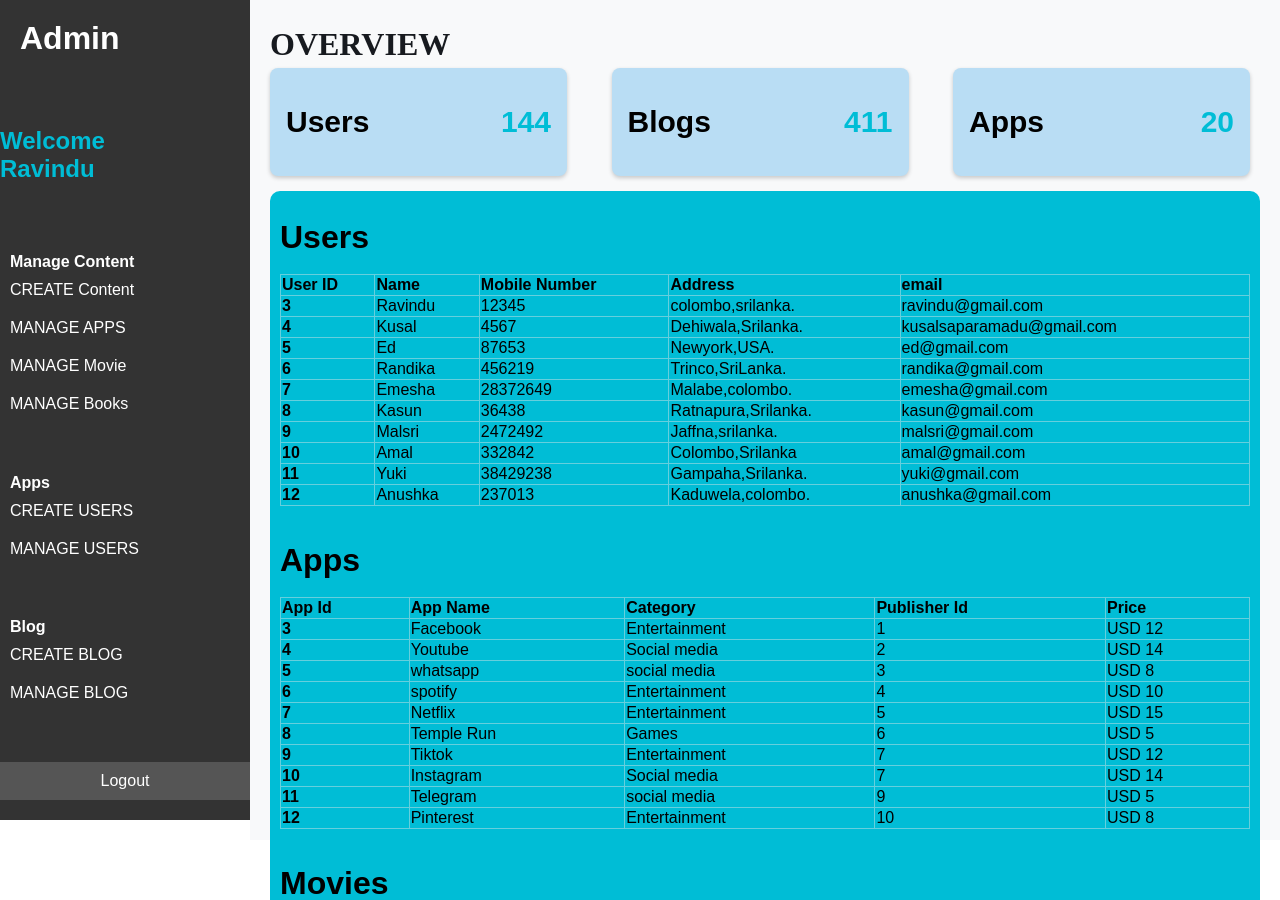
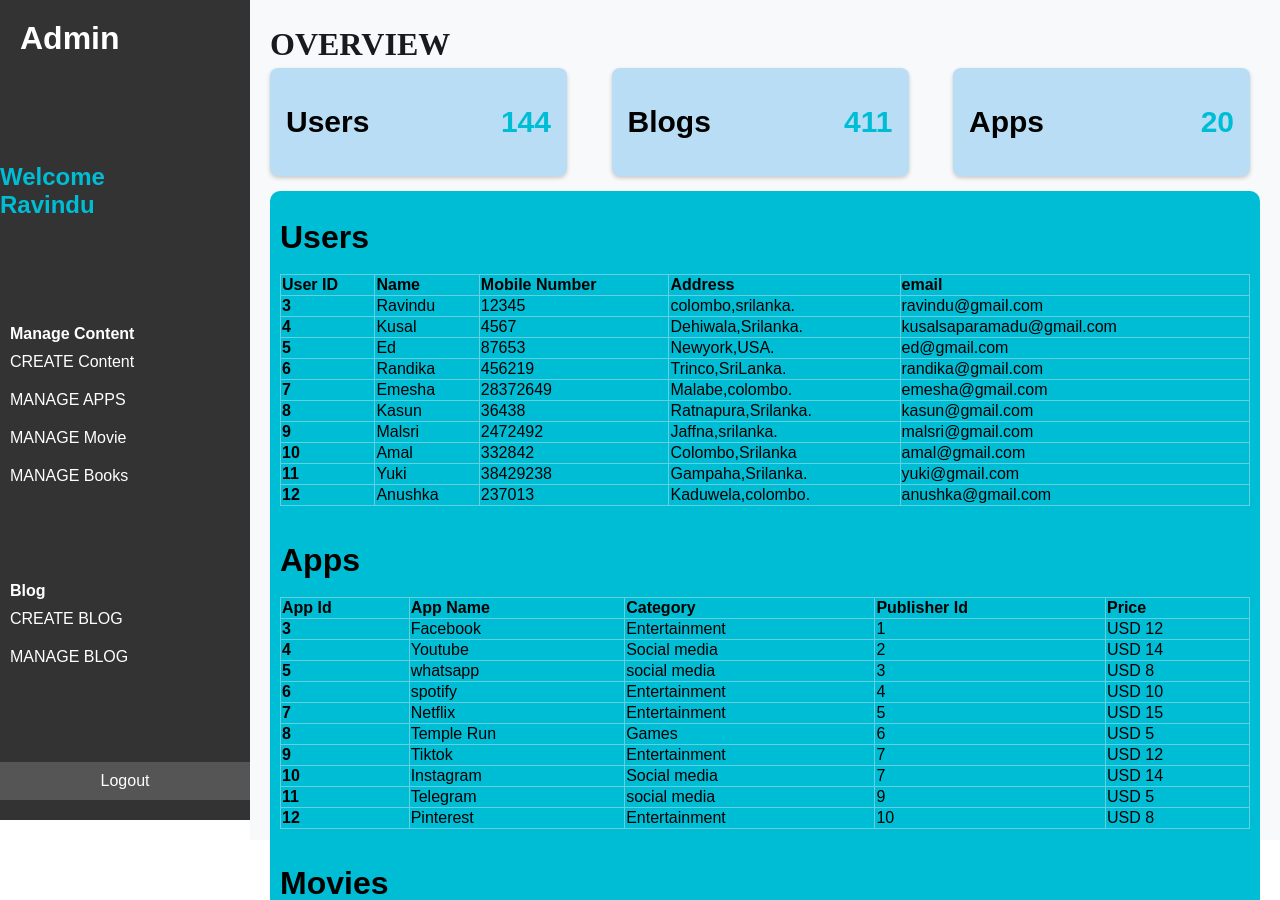
Before and after one commit to kusal2002/appify, a PHP site: page /admin/index.php in a window 1280 px wide. Shown: the top 900 px of the page. Run offline with PHP 8.4, Linux system fonts and the light colour scheme; data comes from the database, SQL or seed files in the repository.

Commit message:
Update sidebar.php

```diff
--- a/admin/layout/sidebar.php
+++ b/admin/layout/sidebar.php
@@ -36,11 +36,6 @@
         <li><a href="./manage_book.php">MANAGE Books</a></li>
     </ul>
     <ul>
-        <label>Apps</label>
-        <li>CREATE USERS</li>
-        <li>MANAGE USERS</li>
-    </ul>
-    <ul>
         <label>Blog</label>
         <li><a href="blog_create.php">CREATE BLOG</a></li>
         <li><a href="./manage_blog.php">MANAGE BLOG</a></li>
```
